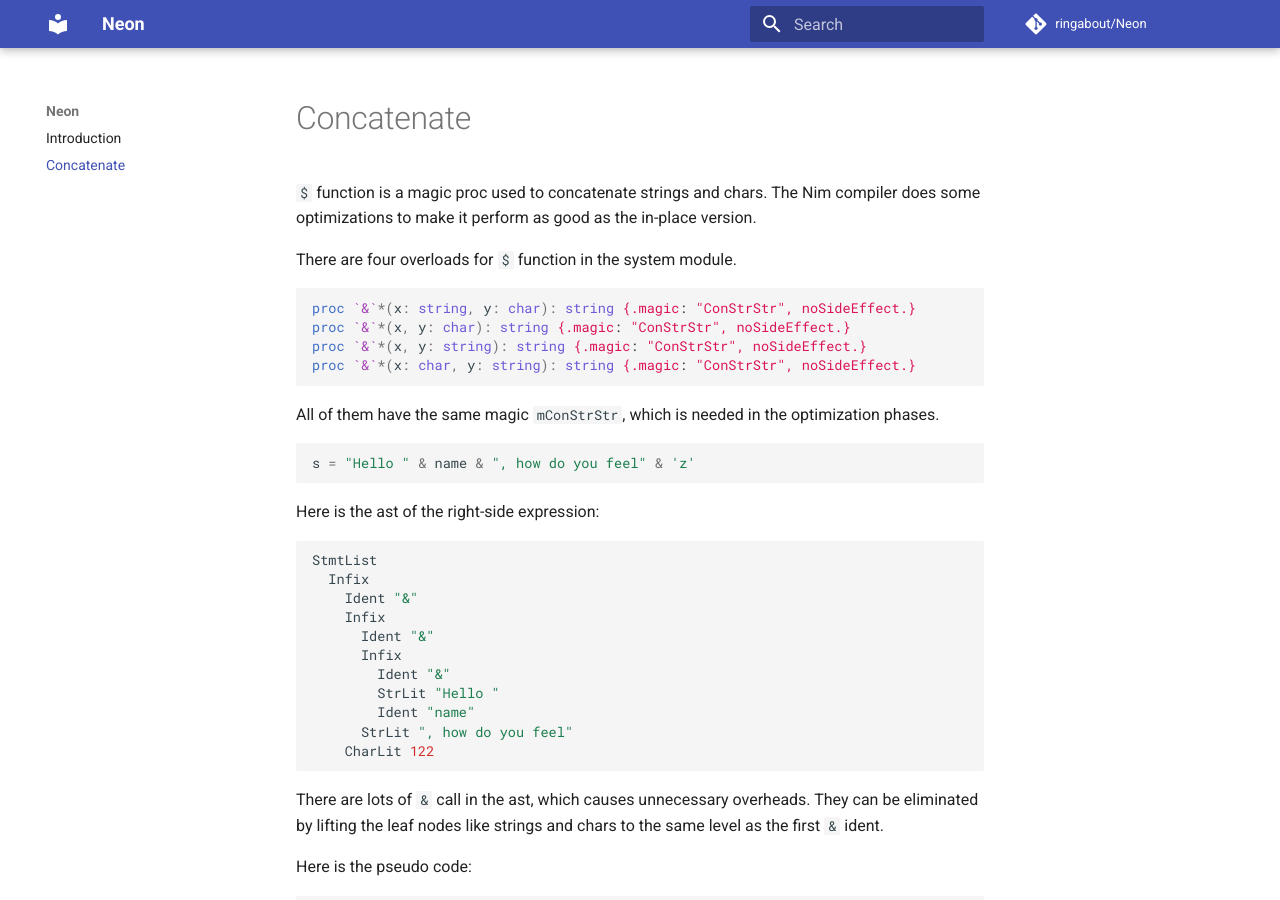
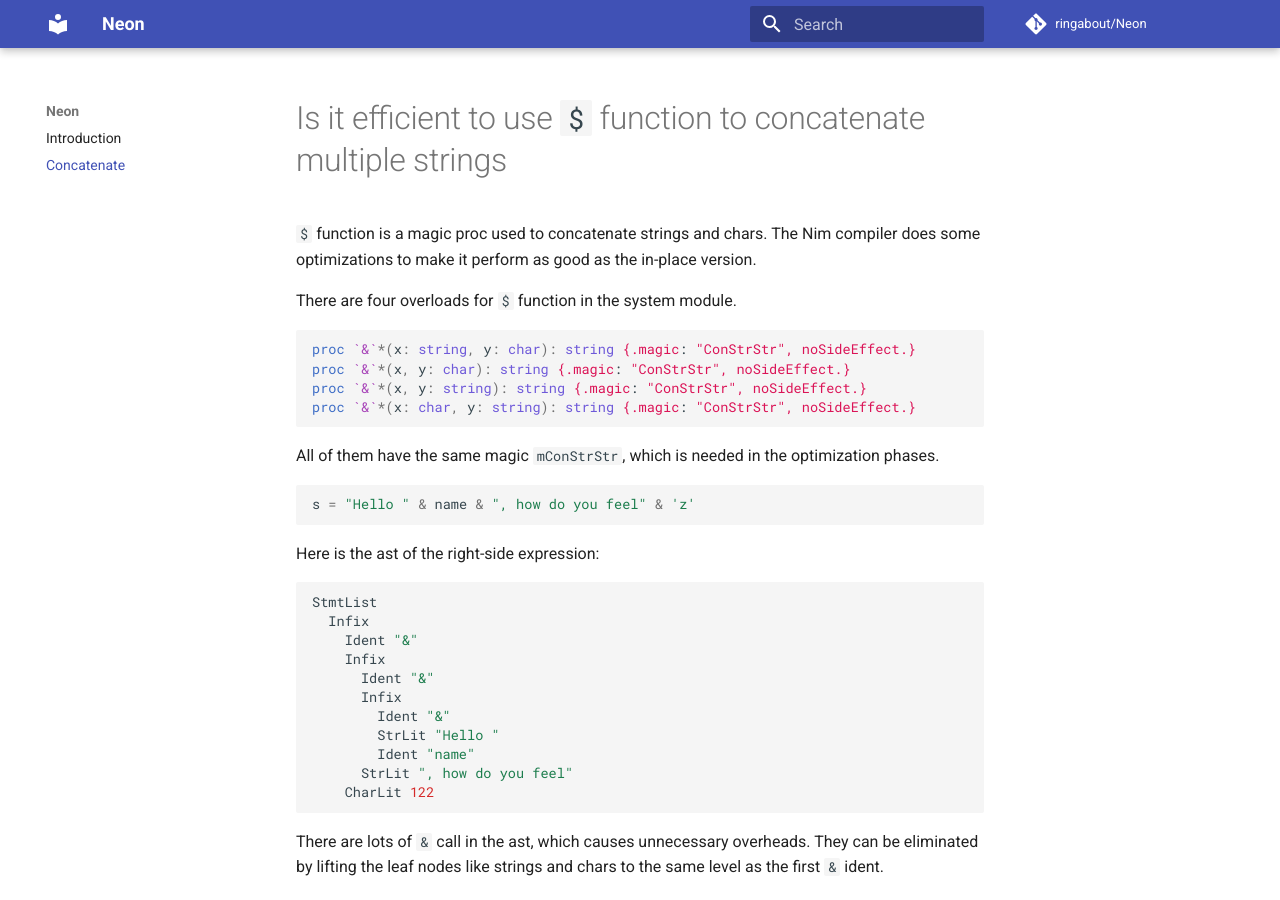
Before and after one commit to ringabout/neon, an MkDocs documentation site: the page built from docs/concatenate.md, in a window 1280 px wide and 900 px high. Built offline with MkDocs 1.6.1 and Material for MkDocs 9.7.7, drawn with Linux system fonts in a browser that asks for light colours; comment, search, counter and statistics services are not loaded.

Commit message:
Update concatenate.md

```diff
--- a/docs/concatenate.md
+++ b/docs/concatenate.md
@@ -1,3 +1,5 @@
+# Is it efficient to use `$` function to concatenate multiple strings
+
 `$` function is a magic proc used to concatenate strings and chars. The Nim compiler does some optimizations to make it perform as good as the in-place version.
 
 There are four overloads for `$` function in the system module.
```
